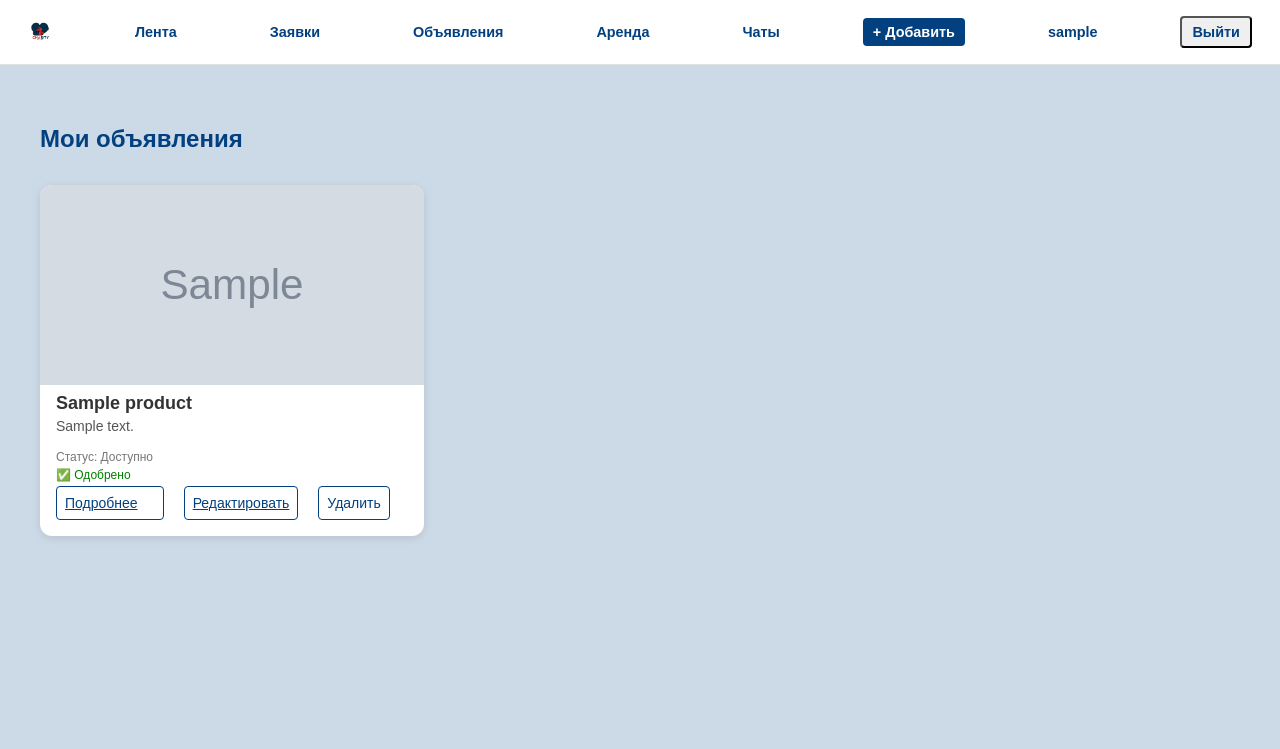
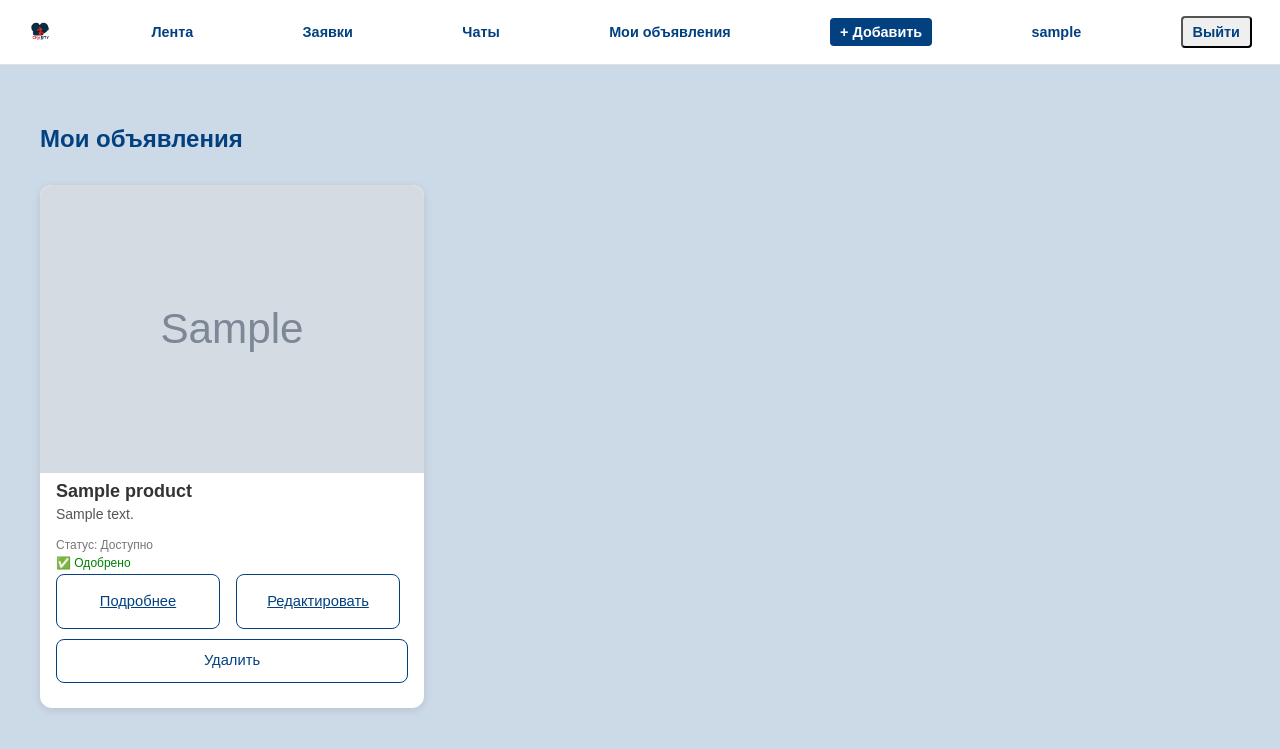
Before and after one commit to AyanaTuryskulova/CharityAlmauWeb, a Django app: page /my_ads/ in a window 1280 px wide. Shown: the top 749 px of the page. Run offline with Django 5.2, Linux system fonts and the light colour scheme; a user stored in the database is signed in; tables that the repository leaves empty hold one stand-in row (values such as "Sample post"); grey boxes marked "Sample" are stand-in pictures.

Commit message:
новые исправления ошибок

```diff
--- a/core/apps/rentals/templates/rentals/detail.html
+++ b/core/apps/rentals/templates/rentals/detail.html
@@ -56,9 +56,9 @@
         {% endif %}
 
         <div style="margin-top: 20px;">
-            <a href="{% url 'rentals_list' %}" style="padding: 10px 20px; background: #024080; color: white; text-decoration: none; border-radius: 4px;">
+            <!-- <a href="{% url 'rentals_list' %}" style="padding: 10px 20px; background: #024080; color: white; text-decoration: none; border-radius: 4px;">
                 Вернуться к списку аренд
-            </a>
+            </a> -->
         </div>
     </div>
 </div>
--- a/core/models.py
+++ b/core/models.py
@@ -72,6 +72,7 @@ class Product(models.Model):
 class TradeRequest(models.Model):
     ACTION_CHOICES = (
         ('take', 'Забрать'),
+        ('rent', 'Аренда'),
         ('exchange', 'Обмен'),
     )
     STATUS_CHOICES = (
--- a/core/templates/base.html
+++ b/core/templates/base.html
@@ -208,9 +208,9 @@
         {% if user.is_authenticated %}
             <a href="{% url 'home' %}">Лента</a>
             <a href="{% url 'requests' %}">Заявки</a>
-            <a href="{% url 'my_ads' %}">Объявления</a>
-            <a href="{% url 'rentals_list' %}">Аренда</a>
+            <!-- <a href="{% url 'rentals_list' %}">Аренда</a> -->
             <a href="{% url 'chat_list' %}">Чаты</a>
+            <a href="{% url 'my_ads' %}">Мои объявления</a>
             <a href="{% url 'add_product' %}" class="btn-add">+ Добавить</a>
             <span>{{ user.username }}</span>
             <form method="post" action="{% url 'logout' %}">{% csrf_token %}
@@ -219,9 +219,9 @@
         {% else %}
             <a href="{% url 'home' %}">Лента</a>
             <a href="{% url 'login' %}">Заявки</a>
-            <a href="{% url 'login' %}">Объявления</a>
-            <a href="{% url 'login' %}">Аренда</a>
+            <!-- <a href="{% url 'login' %}">Аренда</a> -->
             <a href="{% url 'login' %}">Чаты</a>
+            <a href="{% url 'login' %}">Мои объявления</a>
             <a href="{% url 'login' %}" class="btn-add">+ Добавить</a>
             <a href="{% url 'login' %}">Войти</a>
         {% endif %}
--- a/core/templates/my_ads.html
+++ b/core/templates/my_ads.html
@@ -24,24 +24,43 @@
     flex-direction: column;
     border-radius: .75rem;
     box-shadow: 0 2px 8px rgba(0, 0, 0, 0.1);
-        overflow: hidden;
+    overflow: hidden;      /* оставляем, чтобы не ломались углы */
     background: #fff;
     transition: transform .1s, box-shadow .1s;
-        height: 100%;
+    /* height: 100%;  ← УБИРАЕМ ЭТУ СТРОКУ */
     color: inherit;
     text-decoration: none;
 }
+
+
 
     .product-card:hover {
         transform: translateY(-4px);
         box-shadow: 0 4px 12px rgba(0, 0, 0, 0.15);
     }
 
-    /* === Изображение фиксированной высоты === */
-    .product-card img {
+    /* === Изображение: контейнер с соотношением сторон + img cover === */
+    .product-card .img-wrap {
         width: 100%;
-        height: 200px;
-        object-fit: cover;
+        /* 4:3 aspect ratio looks good for cards */
+        aspect-ratio: 4 / 3;
+        overflow: hidden;
+        background: #ddd;
+    }
+
+    .product-card .img-wrap img {
+        display: block;
+        width: 100%;
+        height: 100%;
+        object-fit: contain; /* показываем всю фотографию */
+        object-position: center;
+        background-color: #ffffff;
+    }
+
+    @media (max-width: 640px) {
+        .product-card .img-wrap {
+            aspect-ratio: 16 / 9;
+        }
     }
 
     /* === Заголовок и текст === */
@@ -56,10 +75,10 @@
         flex-grow: 1;
         font-size: 14px;
         color: #555;
-        display: -webkit-box;
-        -webkit-line-clamp: 3;
-        -webkit-box-orient: vertical;
-        overflow: hidden;
+        /* Показываем полный текст, разрешаем переносы */
+        white-space: normal;
+        overflow-wrap: anywhere;
+        word-break: break-word;
     }
 
     .product-card small {
@@ -80,15 +99,53 @@
     /* === Кнопки действий === */
     .product-card .card-actions {
         display: flex;
-        gap: .75rem;
-        padding: 0 1rem 1rem;
+        flex-direction: column;
+        gap: .6rem;
+        padding: 0 1rem 1.6rem;
+        margin-top: auto;
     }
 
-    .product-card .card-actions .btn {
-        flex: 1;
-        font-size: .875rem;
-        padding: .5rem;
+    .product-card .actions-row {
+        display: flex;
+        gap: .5rem;
     }
+
+    .product-card .actions-row > * {
+        flex: 1 1 0;
+        min-width: 0;
+        display: inline-flex;
+        align-items: center;
+        justify-content: center;
+        height: 42px;
+        font-size: .92rem;
+        padding: .35rem .6rem;
+        border-radius: .5rem;
+    }
+
+    .product-card .delete-row .delete-full {
+        width: 100%;
+        display: inline-flex;
+        align-items: center;
+        justify-content: center;
+        height: 44px;
+        font-size: .92rem;
+        padding: .4rem .6rem;
+        border-radius: .5rem;
+    }
+
+    /* Убираем лишний отступ у кнопок-форм и ссылок */
+    .product-card .card-actions a.btn,
+    .product-card .card-actions button.btn {
+        line-height: 1;
+    }
+
+    /* На мобильных: детали и редактировать становятся в колонку, удалить остаётся полной ширины */
+    @media (max-width: 480px) {
+        .product-card .actions-row { flex-direction: column; }
+        .product-card .actions-row > * { height: 40px; }
+        .product-card .delete-row .delete-full { height: 40px; }
+    }
+
 </style>
 {% endblock %}
 
@@ -100,9 +157,11 @@
         {% for p in own_products %}
         <div class="product-card">
             {% if p.image %}
+                <div class="img-wrap">
                     <img src="{{ p.image.url }}" alt="{{ p.title }}">
+                </div>
             {% else %}
-                <div style="width: 100%; height: 180px; background: #ddd; border-radius: 8px; display: flex; align-items: center; justify-content: center; color: #999; margin-bottom: 12px;">Нет фото</div>
+                <div class="img-wrap" style="display:flex;align-items:center;justify-content:center;color:#999;">Нет фото</div>
             {% endif %}
             <h3>{{ p.title }}</h3>
             <p>{{ p.description|truncatewords:15 }}</p>
@@ -115,15 +174,19 @@
             {% endif %}
 
             <div class="card-actions">
-                <a href="{% url 'product_detail' p.id %}" class="btn btn-primary btn-sm">Подробнее</a>
-                <a href="{% url 'edit_product' p.id %}" class="btn btn-secondary btn-sm">Редактировать</a>
-                <form method="post" style="flex:1;">
+                <div class="actions-row">
+                    <a href="{% url 'product_detail' p.id %}" class="btn btn-primary">Подробнее</a>
+                    <a href="{% url 'edit_product' p.id %}" class="btn btn-secondary">Редактировать</a>
+                </div>
+                <div class="delete-row">
+                    <form method="post">
                         {% csrf_token %}
-                    <button type="submit" name="delete_id" value="{{ p.id }}" class="btn btn-danger btn-sm"
+                        <button type="submit" name="delete_id" value="{{ p.id }}" class="btn btn-danger delete-full"
                             onclick="return confirm('Удалить объявление «{{ p.title }}»?');">
                             Удалить
                         </button>
                     </form>
+                </div>
             </div>
         </div>
         {% empty %}
--- a/requirements.txt
+++ b/requirements.txt
@@ -1,4 +1,4 @@
-asgiref==3.11.0
+﻿asgiref==3.11.0
 certifi==2025.11.12
 channels==4.3.2
 channels_redis==4.3.0
@@ -17,3 +17,5 @@ sqlparse==0.5.4
 tzdata==2025.2
 urllib3==2.5.0
 whitenoise==6.11.0
+mysqlclient>=2.2
+gunicorn>=21.2
```
Also changed, not shown: core/apps/rentals/views.py (+18 -0 lines), core/templates/onboarding.html (+22 -50 lines), core/apps/rentals/models.py (line endings or trailing spaces). Lines whose indentation alone changed are shown as unchanged.
